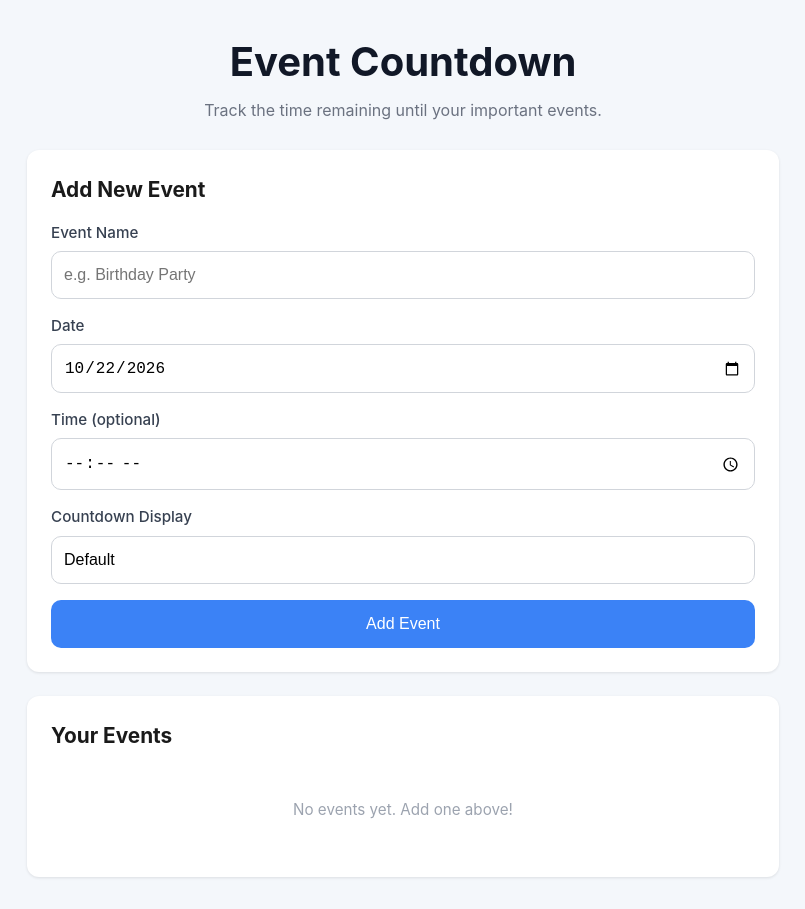
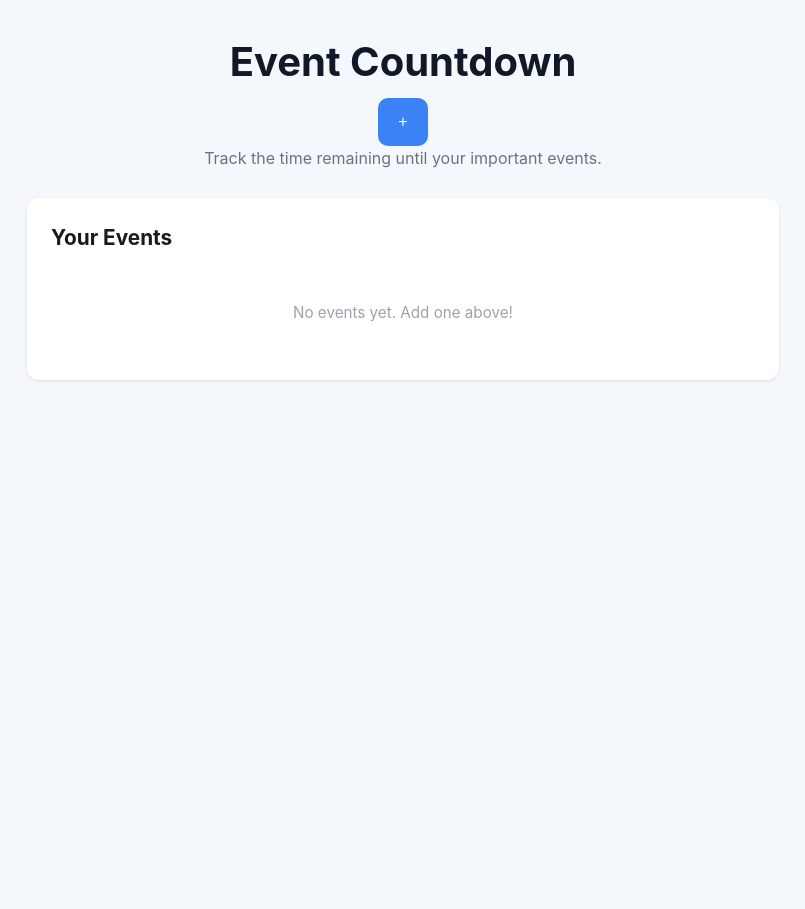
Before and after one commit to wduck2/countdown, a plain HTML site: page index.html in a window 1280 px wide. Shown: the whole page, without its empty margins (237-1042 px from the left). After the commit the page ends 800 px from the top, so only its background shows below. Drawn offline with Linux system fonts and the light colour scheme.

Commit message:
Hide add form by default; add + button to show it

```diff
--- a/index.html
+++ b/index.html
@@ -9,11 +9,14 @@
 <body>
   <div class="container">
     <header>
-      <h1>Event Countdown</h1>
+      <div class="header-top">
+        <h1>Event Countdown</h1>
+        <button type="button" id="add-btn" class="add-btn" title="Add new event">+</button>
+      </div>
       <p>Track the time remaining until your important events.</p>
     </header>
 
-    <section class="add-event">
+    <section class="add-event" id="add-event-section" style="display: none;">
       <h2 id="form-title">Add New Event</h2>
       <form id="event-form">
         <div class="form-group">
```
